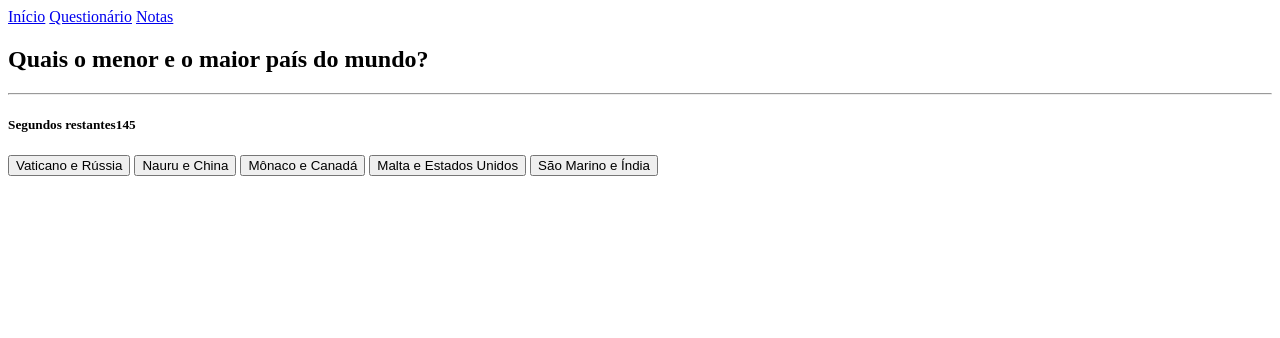
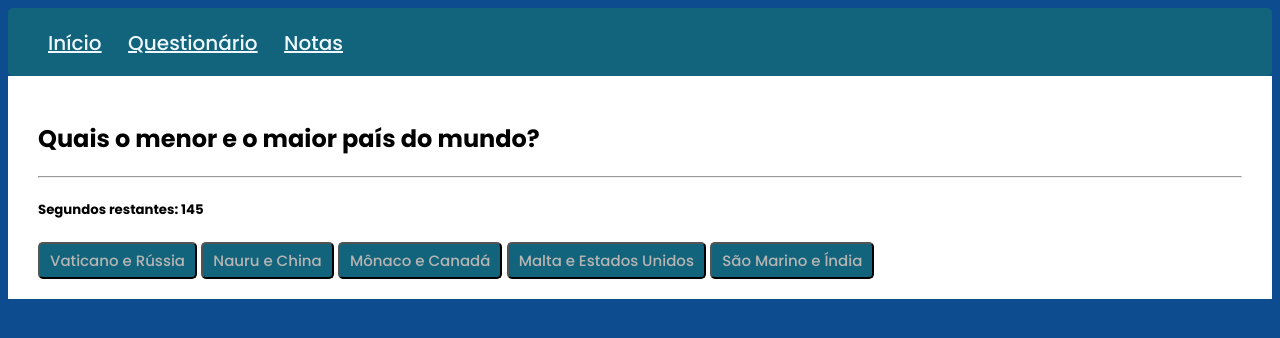
Before and after one commit to mateusgalvao/Question-rio, a plain HTML site: page quiz.html in a window 1280 px wide. Drawn offline with nearby package versions, Linux system fonts and the light colour scheme.

Commit message:
Versao3 com css

```diff
--- a/css/style.css
+++ b/css/style.css
@@ -0,0 +1,71 @@
+/* importing google fonts */
+@import url('https://fonts.googleapis.com/css2?family=Poppins:wght@200;300;400;500;600;700&display=swap');
+*{
+    margin: 10;
+    padding: 10;
+    box-sizing: border-box;
+    font-family: 'Poppins', sans-serif;
+}
+
+body{
+    background: #0d4c8f;
+}
+
+nav{
+    font-size: 25px;
+    font-weight: 500;
+    color: #b7b4b4;
+    padding: 15px 30px;
+    border: 20;
+    border-radius: 5px;
+    background: rgb(17, 100, 123);
+    cursor: pointer;
+}
+.nav-link {
+    text-align: center;
+}
+.nav-link {
+    color: #eff7ff;
+    background: rgb(17, 100, 123);
+}
+input{
+    font-size: 15px;
+    font-weight: 500;
+    color: #000000;
+    padding: 5px 10px;
+    border: 10;
+    border-radius: 5px;
+    margin-bottom: 10;
+    background: rgb(151, 181, 189);
+    cursor: pointer;
+}
+p {
+    font-size: 20px;
+    font-weight: 500;
+}
+a{
+    font-size: 20px;
+    font-weight: 500;
+    color: #b7b4b4;
+    padding: 5px 10px;
+    border: 10;
+    border-radius: 5px;
+    background: rgb(17, 100, 123);
+    cursor: pointer;
+}
+
+button {
+    font-size: 15px;
+    font-weight: 500;
+    color: #b7b4b4;
+    padding: 5px 10px;
+    border: 10;
+    border-radius: 5px;
+    background: rgb(17, 100, 123);
+    cursor: pointer;
+}
+
+section{
+    padding: 25px 30px 20px 30px;
+    background: #fff;
+}
--- a/quiz.html
+++ b/quiz.html
@@ -4,6 +4,8 @@
 <head>
     <meta charset="UTF-8">
     <title>Questionário</title>
+    <link rel="stylesheet" href="./css/style.css">
+
 </head>
 
 <body>
@@ -25,7 +27,7 @@
             <h1 class="display-4" id="title">Pergunta aqui</h1>
             <hr class="my-4">
             <div>
-                <h5>Segundos restantes<span id="timeRemaining">60</span></h5>
+                <h5>Segundos restantes: <span id="timeRemaining"> 60</span></h5>
             </div>
         </div>
         <div class="btn-group-vertical d-flex justify-content-center" id="quizform">
@@ -39,6 +41,7 @@
     </section>
 
     <script src="scripts/script.js"></script>
+    <script src="https://cdn.jsdelivr.net/npm/bootstrap@5.0.2/dist/js/bootstrap.bundle.min.js" integrity="sha384-MrcW6ZMFYlzcLA8Nl+NtUVF0sA7MsXsP1UyJoMp4YLEuNSfAP+JcXn/tWtIaxVXM" crossorigin="anonymous"></script>
 
 </body>
 
--- a/scripts/script.js
+++ b/scripts/script.js
@@ -149,6 +149,7 @@ function terminarQuestionario() {
     }
 }
 
+
 // Usando o setTimeout
 function temporizador() {
     document.getElementById("timeRemaining").innerHTML = timeLeft;
```
Also changed, not shown: highscores.html (+2 -0 lines), index.html (+8 -2 lines).
